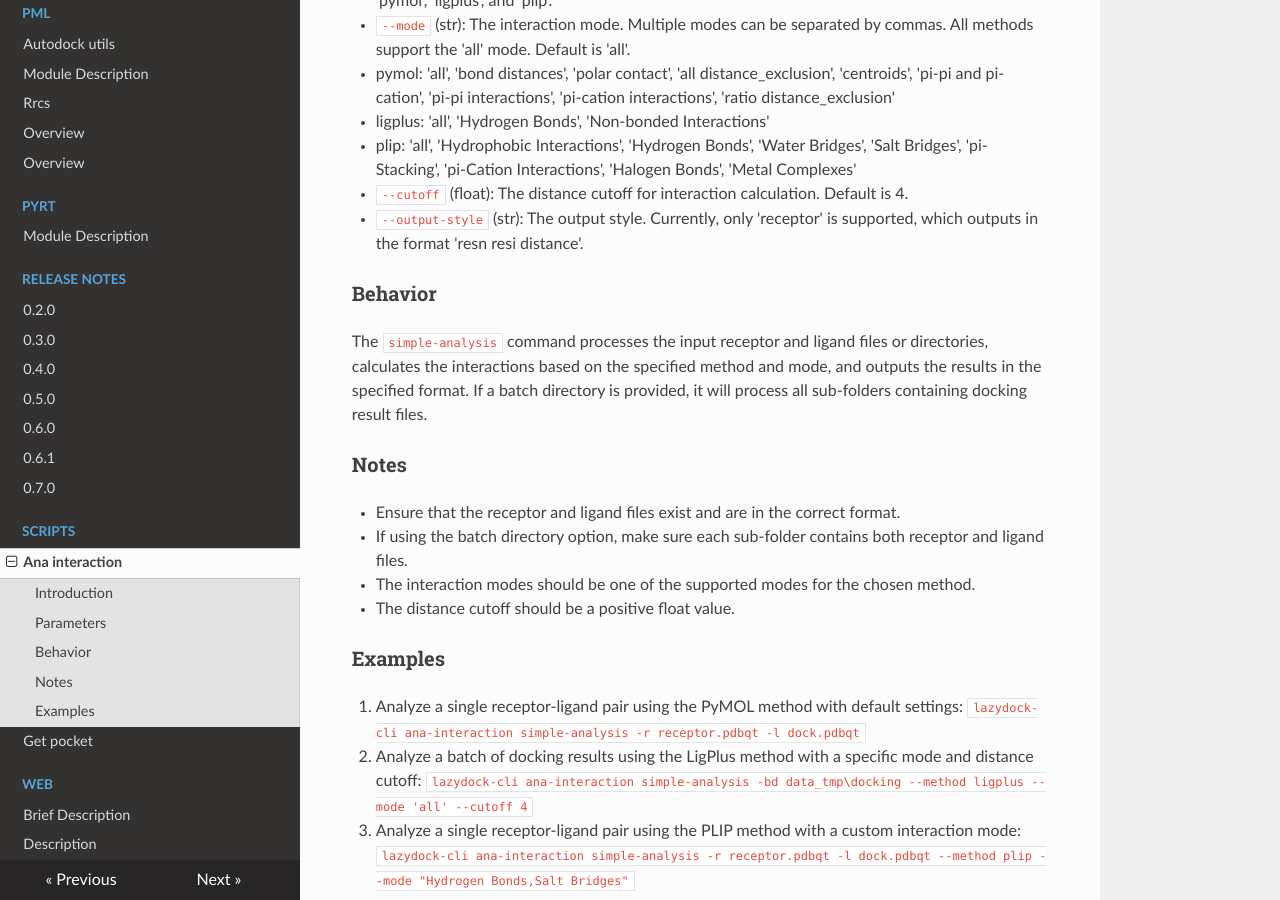
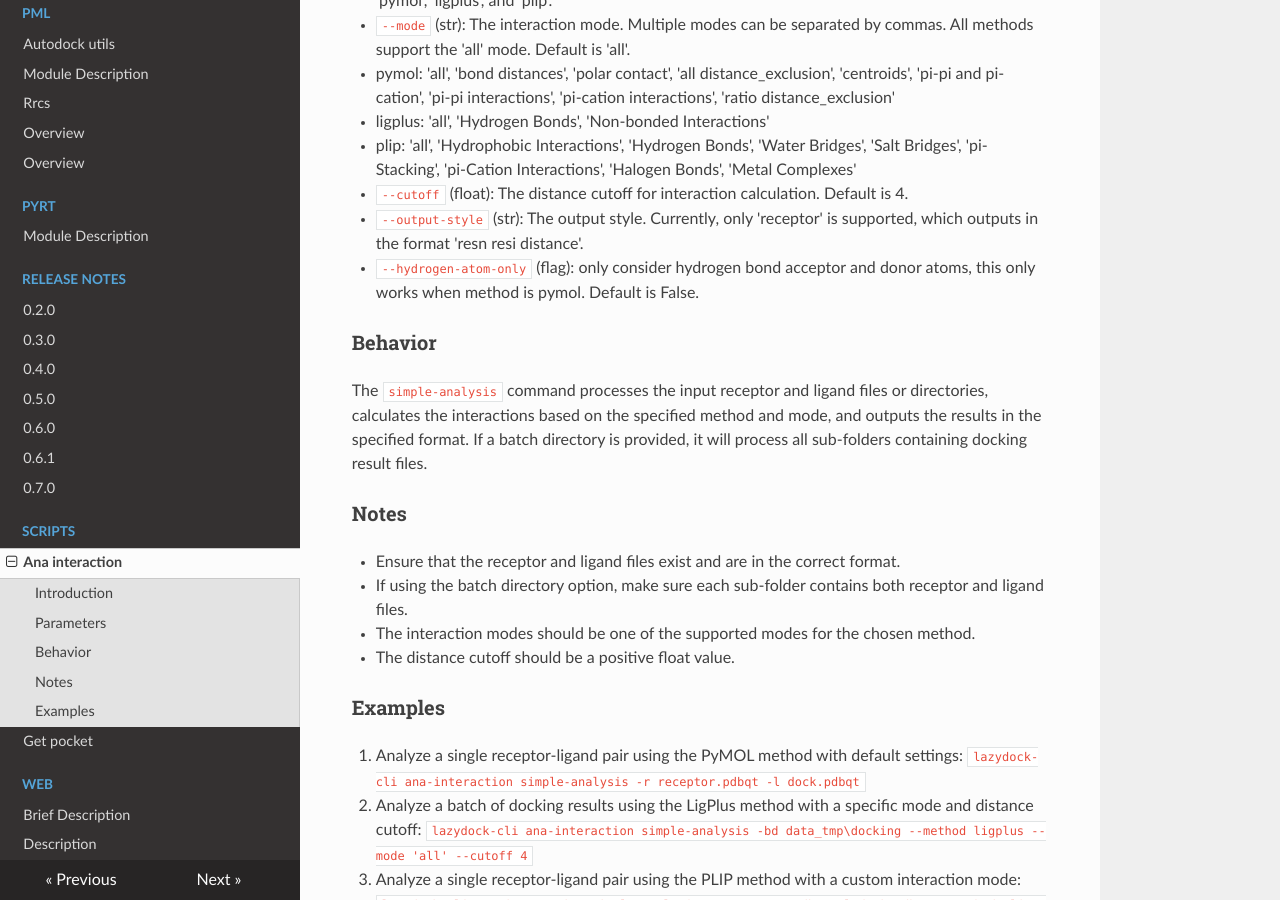
Before and after one commit to BHM-Bob/LazyDock, an MkDocs documentation site: the page built from docs/scripts/ana_interaction.md, in a window 1280 px wide and 900 px high, scrolled down 535 px. Built offline with MkDocs 1.6.1, drawn with Linux system fonts in a browser that asks for light colours; nearby versions of some CDN libraries; some of the changed lines change nothing that is shown.

Commit message:
update docs: docs\scripts\ana_interaction.md: add hydrogen atom only option for pymol method
- Introduce new flag `--hydrogen-atom-only` to consider only hydrogen bond acceptor and donor atoms
- This option is only applicable when the method is pymol
- Default value for `--hydrogen-atom-only` is False

```diff
--- a/docs/scripts/ana_interaction.md
+++ b/docs/scripts/ana_interaction.md
@@ -1,7 +1,7 @@
 <!--
  * @Date: 2024-11-30 20:44:04
  * @LastEditors: BHM-Bob 2262029386@qq.com
- * @LastEditTime: 2024-11-30 20:47:08
+ * @LastEditTime: 2024-12-02 22:51:59
  * @Description:
 -->
 ## Command: simple-analysis
@@ -21,6 +21,7 @@ The `simple-analysis` command is designed to perform a simple analysis on dockin
   - plip: 'all', 'Hydrophobic Interactions', 'Hydrogen Bonds', 'Water Bridges', 'Salt Bridges', 'pi-Stacking', 'pi-Cation Interactions', 'Halogen Bonds', 'Metal Complexes'
 - `--cutoff` (float): The distance cutoff for interaction calculation. Default is 4.
 - `--output-style` (str): The output style. Currently, only 'receptor' is supported, which outputs in the format 'resn resi distance'.
+- `--hydrogen-atom-only` (flag): only consider hydrogen bond acceptor and donor atoms, this only works when method is pymol. Default is False.
 
 ### Behavior
 The `simple-analysis` command processes the input receptor and ligand files or directories, calculates the interactions based on the specified method and mode, and outputs the results in the specified format. If a batch directory is provided, it will process all sub-folders containing docking result files.
```
